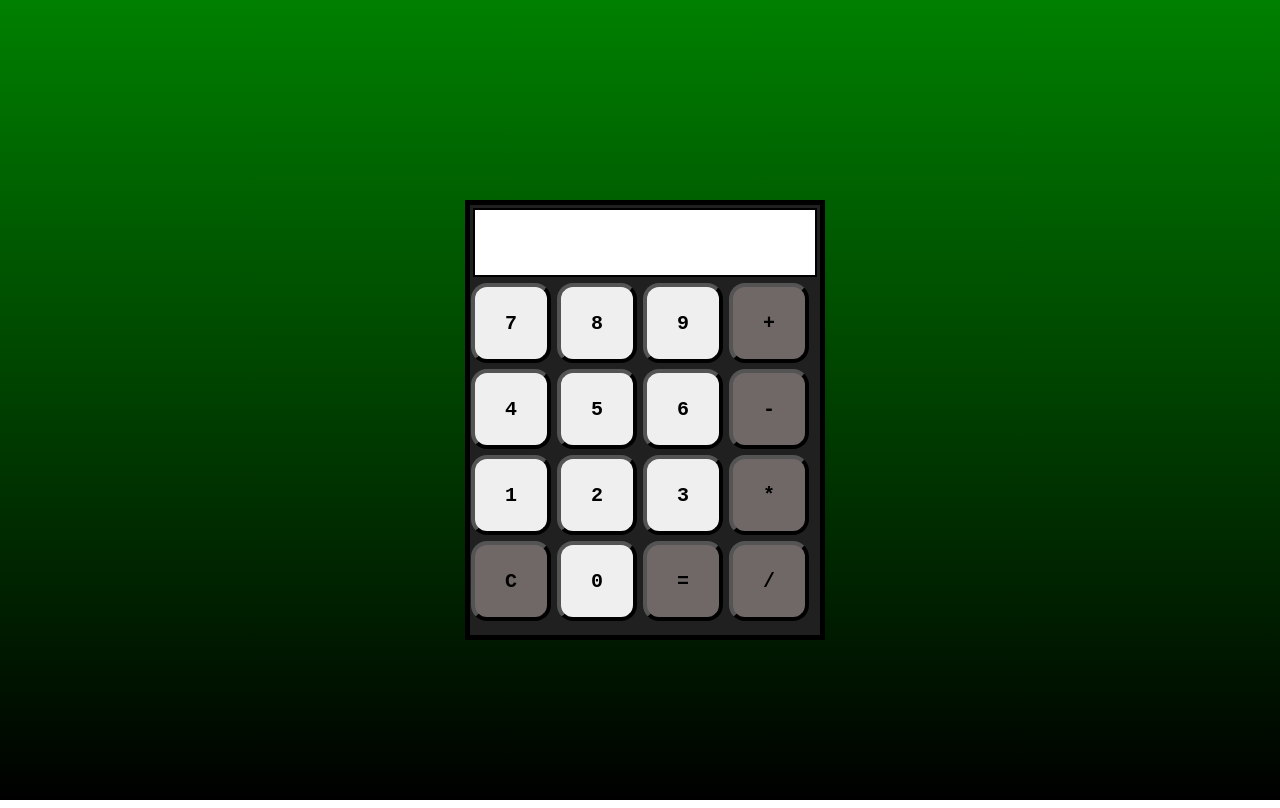
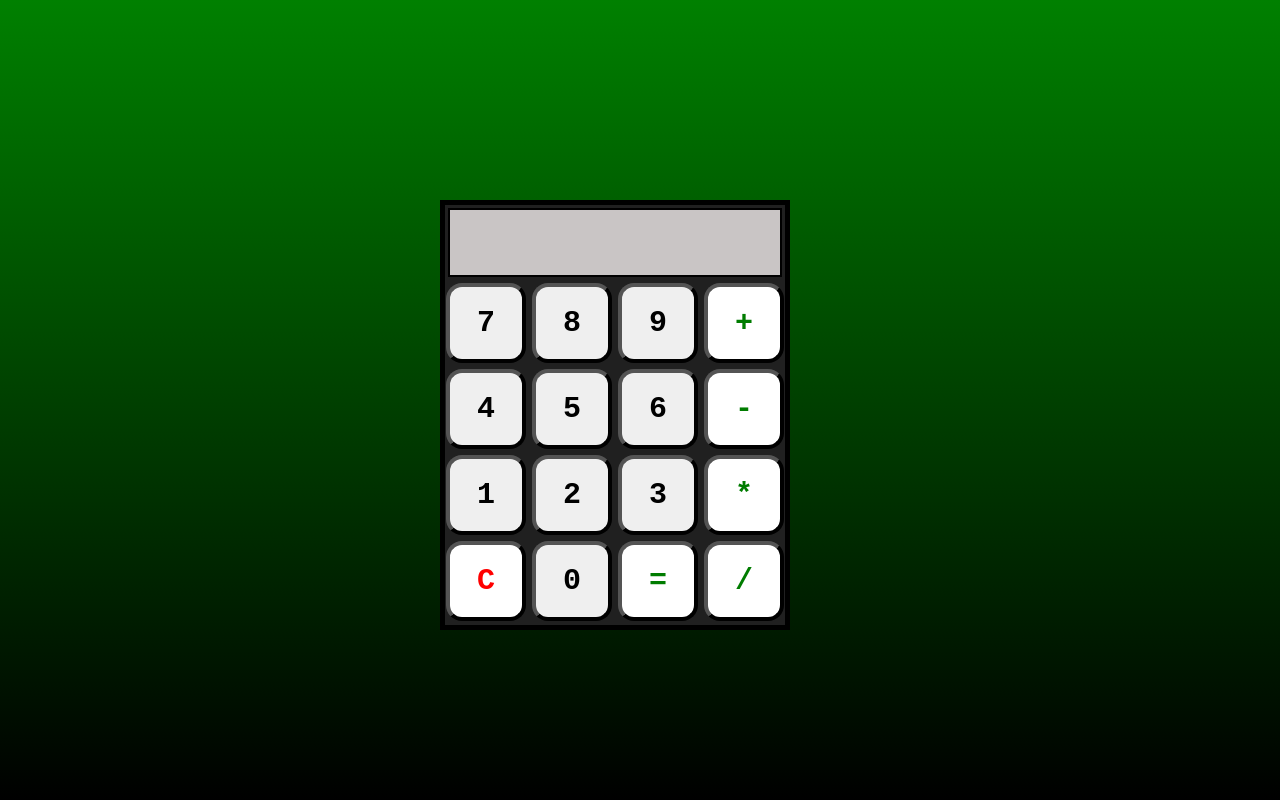
Before and after one commit to 00-Piter-00/Calculadora, a plain HTML site: page index.html in a window 1280 px wide. Drawn offline with Linux system fonts and the light colour scheme.

Commit message:
Update estilo.css

```diff
--- a/estilo.css
+++ b/estilo.css
@@ -18,18 +18,18 @@ body, html {
     font-size: 20px;
     font-family: 'Courier New', Courier, monospace;
     font-weight: 600;
-    background-color: #fff;
+    background-color: #c9c5c5;
 }
 #button {
     border: 5px solid black;
-    width: 350px;
-    height: 430px;
+    width: 340px;
+    height: 420px;
     background-color: #202020;
     position: absolute;
     top: 50%;
     left: 50%;
     margin-top: -200px;
-    margin-left: -175px;
+    margin-left: -200px;
 }
 .botão {
     font-family: 'Courier New', Courier, monospace;
@@ -38,13 +38,15 @@ body, html {
     width: 80px;
     margin: 3px 1px;
     border: 4px outset black;
-    font-size: 20px;
+    font-size: 30px;
     font-weight: 600;
     cursor: pointer;
 }
-#adição, #subtração, #divisão, #multiplicação {
-    background-color: #706767;
+#adição, #subtração, #divisão, #multiplicação, #resultado {
+    background-color: #ffffff;
+    color: rgb(0, 124, 0);
 }
-#reset, #resultado {
-    background-color: #706767;
+#reset {
+    background-color: #fff;
+    color: red;
 }
```
